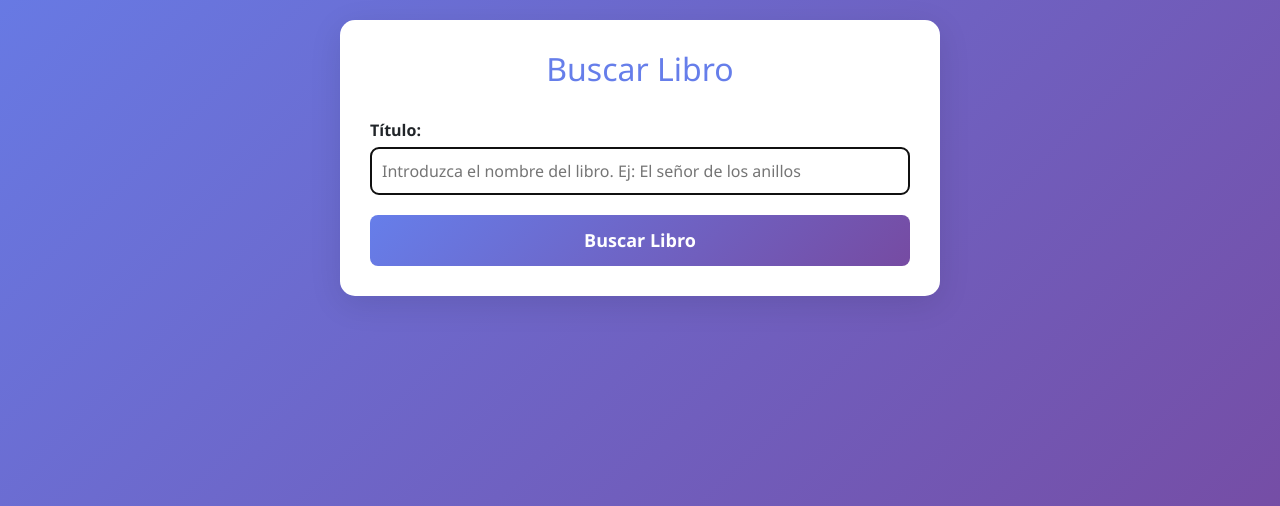
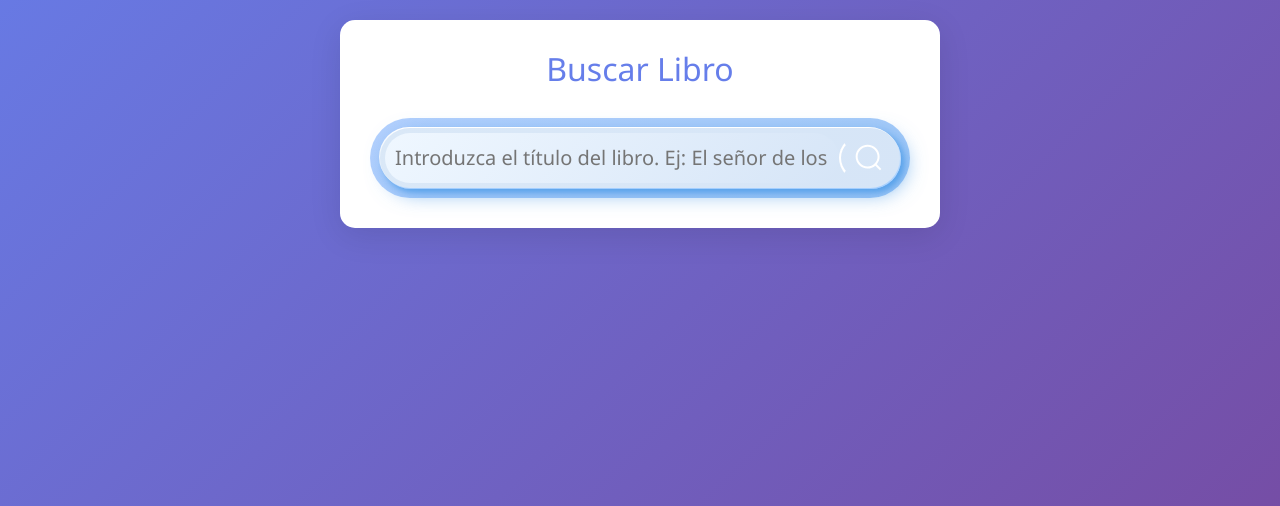
Before and after one commit to sergiorg03/EjerciciosPythonPOO, a Flask app: page /buscar in a window 1280 px wide. Shown: the part 190-696 px from the top of the page. Run offline with Flask 3, Linux system fonts and the light colour scheme.

Commit message:
Modificada la barra de busqueda de libros

```diff
--- a/biblioteca_web/static/css/styles.css
+++ b/biblioteca_web/static/css/styles.css
@@ -210,7 +210,7 @@ table {
 
 .b_sol_pres {
     --glow-color: rgb(217, 176, 255);
-    --glow-spread-color: rgba(191, 123, 255, 0.781);
+    --glow-spread-color: rgba(191, 123, 255, 0.3);
     --enhanced-glow-color: rgb(231, 206, 255);
     --btn-color: rgb(100, 61, 136);
     border: .25em solid var(--glow-color);
@@ -221,10 +221,9 @@ table {
     background-color: var(--btn-color);
     border-radius: 1em;
     outline: none;
-    box-shadow: 0 0 1em .25em var(--glow-color),
-        0 0 4em 1em var(--glow-spread-color),
-        inset 0 0 .75em .25em var(--glow-color);
-    text-shadow: 0 0 .5em var(--glow-color);
+    box-shadow: 0 0 0.3em .1em var(--glow-color),
+        0 0 1em 0.3em var(--glow-spread-color),
+        inset 0 0 .3em .1em var(--glow-color);
     position: relative;
     transition: all 0.3s;
 }
@@ -238,21 +237,106 @@ table {
     height: 100%;
     width: 100%;
     background-color: var(--glow-spread-color);
-    filter: blur(2em);
-    opacity: .7;
+    filter: blur(1em);
+    opacity: .3;
     transform: perspective(1.5em) rotateX(35deg) scale(1, .6);
 }
 
 .b_sol_pres:hover {
     color: var(--btn-color);
     background-color: var(--glow-color);
-    box-shadow: 0 0 1em .25em var(--glow-color),
-        0 0 4em 2em var(--glow-spread-color),
-        inset 0 0 .75em .25em var(--glow-color);
+    box-shadow: 0 0 0.5em .15em var(--glow-color),
+        0 0 1.5em 0.8em var(--glow-spread-color),
+        inset 0 0 .4em .15em var(--glow-color);
 }
 
-.b:active {
-    box-shadow: 0 0 0.6em .25em var(--glow-color),
-        0 0 2.5em 2em var(--glow-spread-color),
-        inset 0 0 .5em .25em var(--glow-color);
+.b_sol_pres:active {
+    box-shadow: 0 0 0.4em .15em var(--glow-color),
+        0 0 1em 0.8em var(--glow-spread-color),
+        inset 0 0 .3em .15em var(--glow-color);
 }
+
+/*
+    Barra de busqueda de libros
+*/
+
+.container_search {
+    position: relative;
+    background: linear-gradient(135deg, rgb(179, 208, 253) 0%, rgb(164, 202, 248) 100%);
+    border-radius: 1000px;
+    padding: 10px;
+    display: block;
+    z-index: 0;
+    width: 100%;
+    margin: 0 auto;
+}
+
+.search-container {
+    position: relative;
+    width: 100%;
+    border-radius: 50px;
+    background: linear-gradient(135deg, rgb(218, 232, 247) 0%, rgb(214, 229, 247) 100%);
+    padding: 5px;
+    display: flex;
+    align-items: center;
+}
+
+.search-container::after,
+.search-container::before {
+    content: "";
+    width: 100%;
+    height: 100%;
+    border-radius: inherit;
+    position: absolute;
+}
+
+.search-container::before {
+    top: -1px;
+    left: -1px;
+    background: linear-gradient(0deg, rgb(218, 232, 247) 0%, rgb(255, 255, 255) 100%);
+    z-index: -1;
+}
+
+.search-container::after {
+    bottom: -1px;
+    right: -1px;
+    background: linear-gradient(0deg, rgb(163, 206, 255) 0%, rgb(211, 232, 255) 100%);
+    box-shadow: rgba(79, 156, 232, 0.7019607843) 3px 3px 5px 0px, rgba(79, 156, 232, 0.7019607843) 5px 5px 20px 0px;
+    z-index: -2;
+}
+
+.input {
+    padding: 10px;
+    width: 100%;
+    background: linear-gradient(135deg, rgb(218, 232, 247) 0%, rgb(214, 229, 247) 100%);
+    border: none;
+    color: #9EBCD9;
+    font-size: 20px;
+    border-radius: 50px;
+}
+
+.input:focus {
+    outline: none;
+    background: linear-gradient(135deg, rgb(239, 247, 255) 0%, rgb(214, 229, 247) 100%);
+}
+
+.search__icon {
+    width: 50px;
+    aspect-ratio: 1;
+    border-left: 2px solid white;
+    border-top: 3px solid transparent;
+    border-bottom: 3px solid transparent;
+    border-radius: 50%;
+    padding-left: 12px;
+    margin-right: 10px;
+    cursor: pointer;
+    transition: all 0.3s ease;
+}
+
+.search__icon:hover {
+    border-left: 3px solid white;
+}
+
+.search__icon path {
+    fill: white;
+}
--- a/biblioteca_web/templates/buscar.html
+++ b/biblioteca_web/templates/buscar.html
@@ -8,20 +8,33 @@
     style="max-width: 600px; margin: 0 auto; background: white; padding: 30px; border-radius: 15px; box-shadow: 0 8px 32px rgba(0, 0, 0, 0.1);">
     <h2 align="center" style="color: #667eea; margin-bottom: 30px;">Buscar Libro</h2>
 
-    <form method="GET" action="/buscar">
-        <div style="margin-bottom: 20px;">
+    <form method="GET" action="/buscar" id="searchForm">
+        <div class="container_search">
+            <div class="search-container">
+                <input class="input" type="text" id="titulo" name="titulo" required autofocus
+                    placeholder="Introduzca el título del libro. Ej: El señor de los anillos">
+                <svg viewBox="0 0 24 24" class="search__icon" onclick="document.getElementById('searchForm').submit();">
+                    <g>
+                        <path
+                            d="M21.53 20.47l-3.66-3.66C19.195 15.24 20 13.214 20 11c0-4.97-4.03-9-9-9s-9 4.03-9 9 4.03 9 9 9c2.215 0 4.24-.804 5.808-2.13l3.66 3.66c.147.146.34.22.53.22s.385-.073.53-.22c.295-.293.295-.767.002-1.06zM3.5 11c0-4.135 3.365-7.5 7.5-7.5s7.5 3.365 7.5 7.5-3.365 7.5-7.5 7.5-7.5-3.365-7.5-7.5z">
+                        </path>
+                    </g>
+                </svg>
+            </div>
+        </div>
+        <!--<div style="margin-bottom: 20px;">
             <label for="titulo" style="display: block; margin-bottom: 5px; font-weight: 600;">Título:</label>
             <input type="text" id="titulo" name="titulo" required autofocus
                 style="width: 100%; padding: 10px; border: 2px solid #e0e0e0; border-radius: 8px; font-size: 16px;"
                 value="{{ titulo if titulo else '' }}"
                 placeholder="Introduzca el nombre del libro. Ej: El señor de los anillos">
-        </div>
+        </div>-->
 
-        <button type="submit"
+        <!--<button type="submit"
             style="width: 100%; padding: 12px; background: linear-gradient(135deg, #667eea 0%, #764ba2 100%);
-                color: white; border: none; border-radius: 8px; font-size: 18px; font-weight: 600; cursor: pointer; transition: transform 0.2s;">
+                color: white; border: none; border-radius: 8px; font-size: 18px; font-weight: 600; cursor: pointer; transition: transform 0.2s; margin-top: 20px;">
             Buscar Libro
-        </button>
+        </button>-->
     </form>
 
     {% if mensaje %}
```
